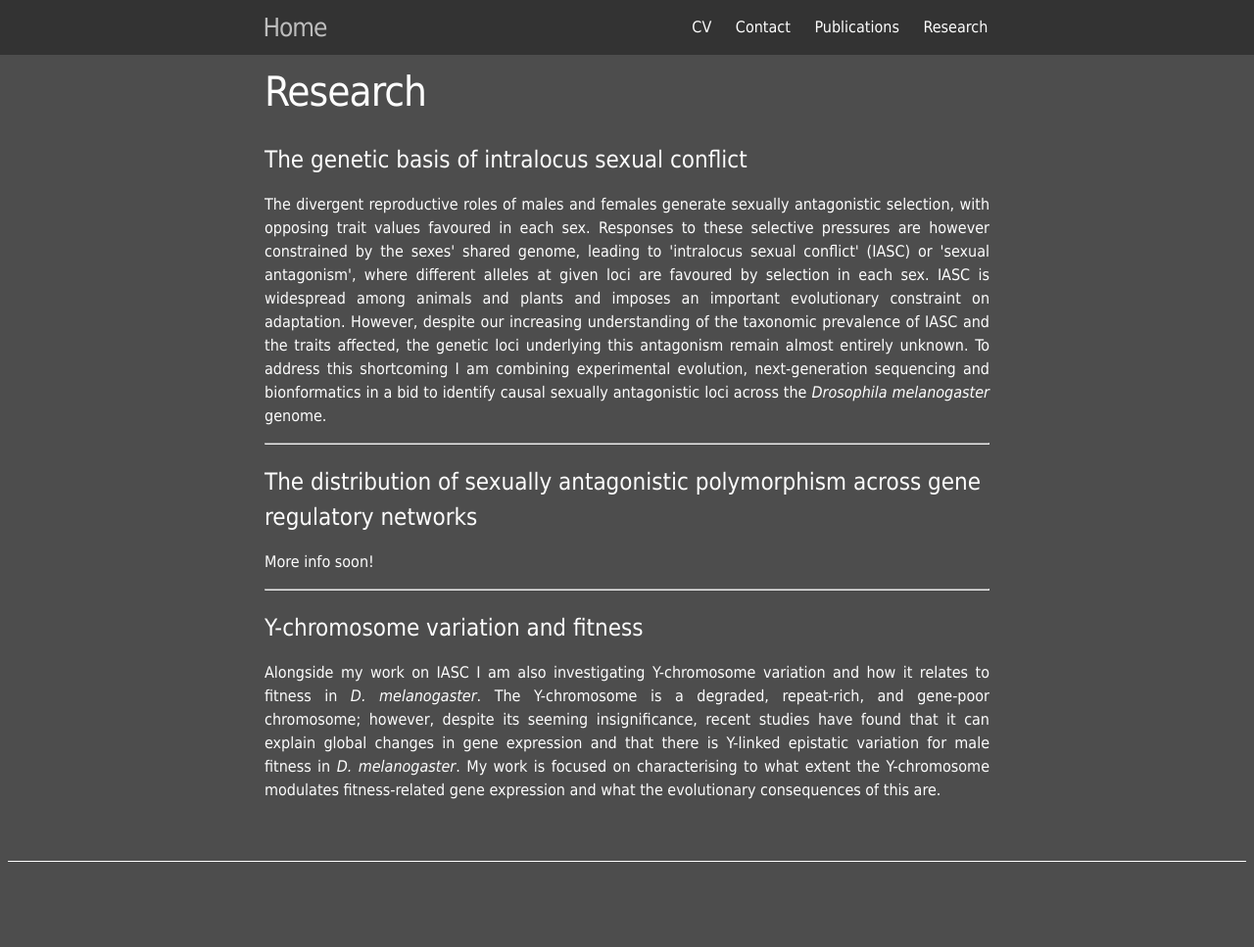
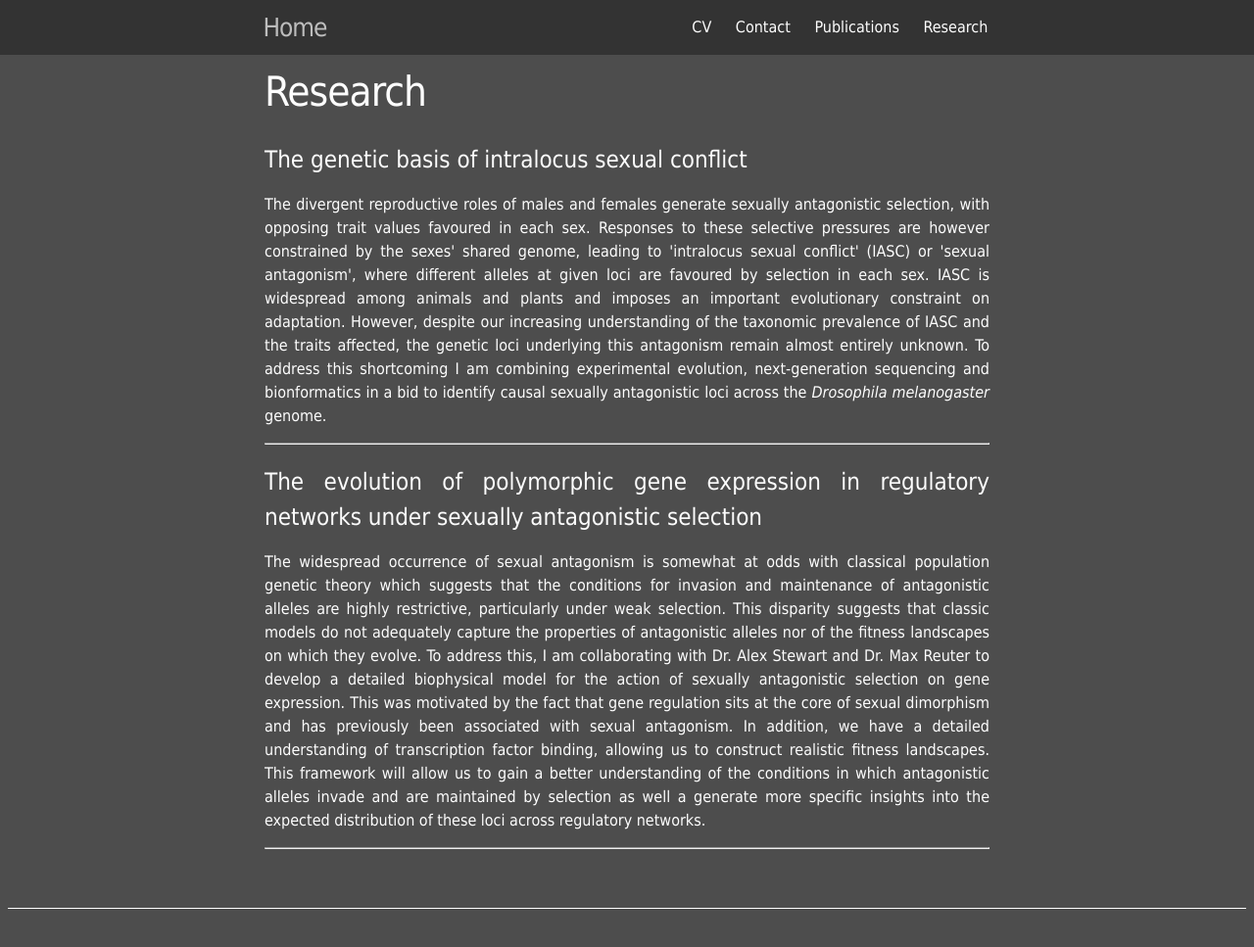
Before and after one commit to Mark-Hill/Mark-Hill.github.io, a Jekyll site: the page built from Research.md, in a window 1280 px wide and 1026 px high. Shown: the top 967 px of the window at 98% size. Built offline with Jekyll 4.4.1, drawn with Linux system fonts in a browser that asks for light colours.

Commit message:
Update Research.md

```diff
--- a/Research.md
+++ b/Research.md
@@ -10,12 +10,8 @@ permalink: /research/
 <hr>
 </div>
 
-<h1>The distribution of sexually antagonistic polymorphism across gene regulatory networks</h1>
-More info soon!
+<div align="justify">
+<h1>The evolution of polymorphic gene expression in regulatory networks under sexually antagonistic selection</h1>
+<p>The widespread occurrence of sexual antagonism is somewhat at odds with classical population genetic theory which suggests that the conditions for invasion and maintenance of antagonistic alleles are highly restrictive, particularly under weak selection. This disparity suggests that classic models do not adequately capture the properties of antagonistic alleles nor of the fitness landscapes on which they evolve. To address this, I am collaborating with Dr. Alex Stewart and Dr. Max Reuter to develop a detailed biophysical model for the action of sexually antagonistic selection on gene expression. This was motivated by the fact that gene regulation sits at the core of sexual dimorphism and has previously been associated with sexual antagonism. In addition, we have a detailed understanding of transcription factor binding, allowing us to construct realistic fitness landscapes. This framework will allow us to gain a better understanding of the conditions in which antagonistic alleles invade and are maintained by selection as well a generate more specific insights into the expected distribution of these loci across regulatory networks.</p>
 <hr>
-
-<div align="justify">
-<h1>Y-chromosome variation and fitness</h1>
-<p>Alongside my work on IASC I am also investigating Y-chromosome variation and how it relates to fitness in <i>D. melanogaster</i>. The Y-chromosome is a degraded, repeat-rich, and gene-poor chromosome; however, despite its seeming insignificance, recent studies have found that it can explain global changes in gene expression and that there is Y-linked epistatic variation for male fitness in <i>D. melanogaster</i>. My work is focused on characterising to what extent the Y-chromosome modulates fitness-related gene expression and what the evolutionary consequences of this are.</p>
-
 </div>
```
